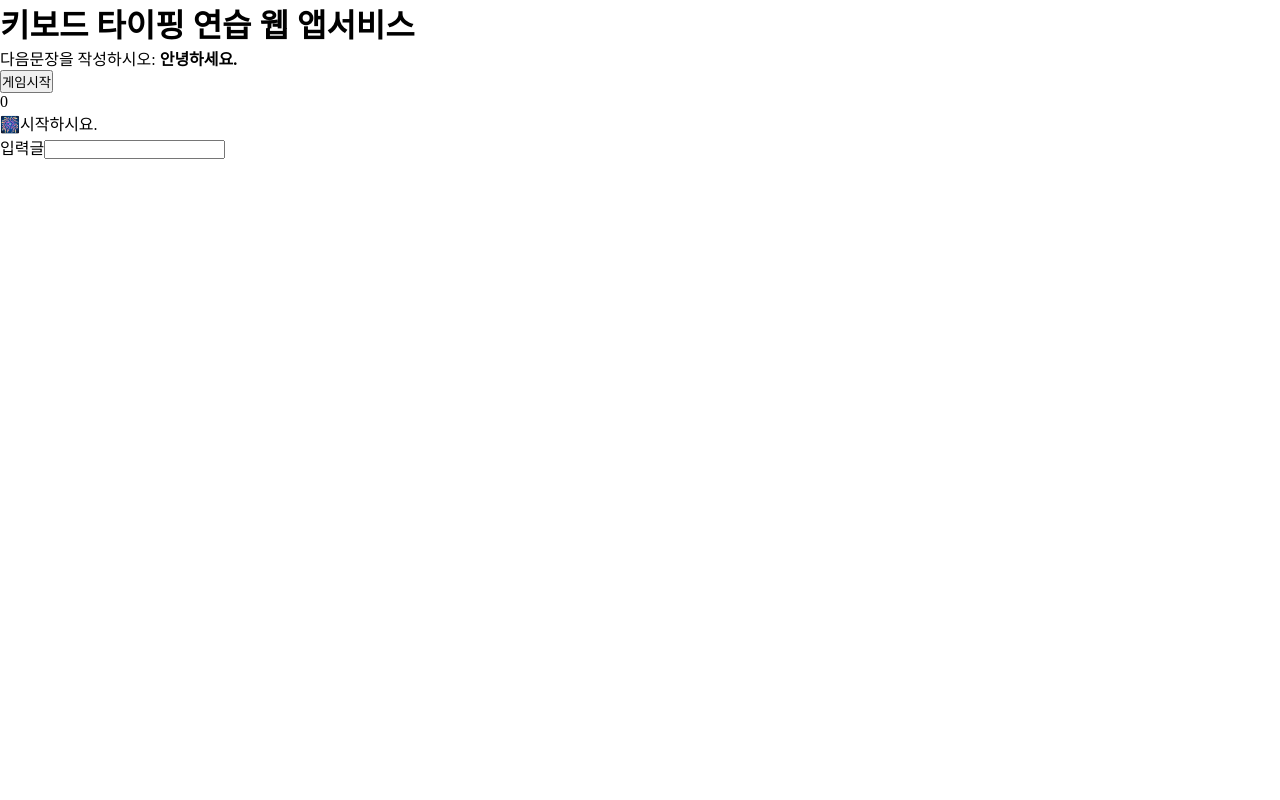
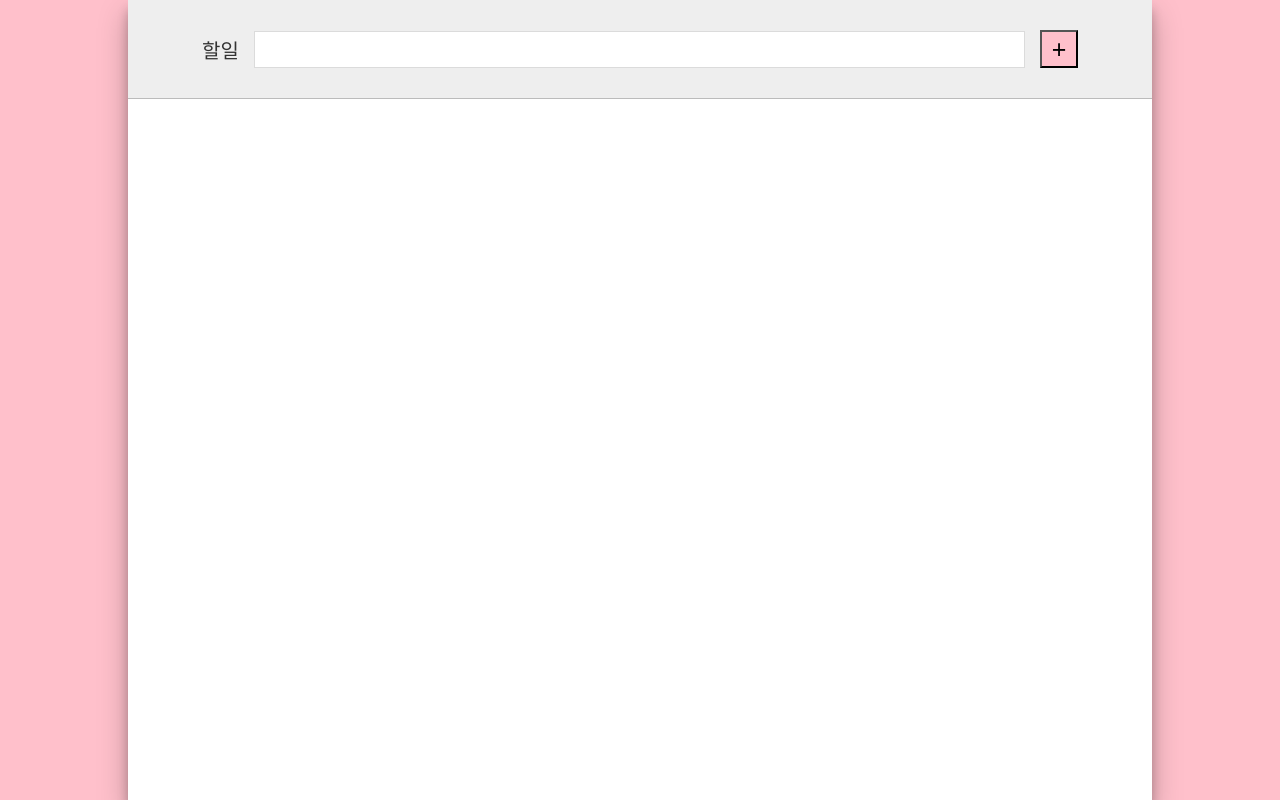
Before and after one commit to devgreact/til-react, a React (Vite) app: page / in a window 1280 px wide. Built offline with nearby package versions, Linux system fonts and the light colour scheme.

Commit message:
JSX 문법

```diff
--- /dev/null
+++ b/src/event-sample/Sample5.jsx
@@ -0,0 +1,159 @@
+import styled from "@emotion/styled";
+import { useState } from "react";
+const ContainerDiv = styled.div`
+  width: 100%;
+  height: 100vh;
+  background-color: pink;
+  display: flex;
+  justify-content: center;
+`;
+const WrapDiv = styled.div`
+  max-width: 1024px;
+  width: 100%;
+  height: 100%;
+  background: #fff;
+  box-shadow:
+    rgba(0, 0, 0, 0.25) 0px 14px 28px,
+    rgba(0, 0, 0, 0.22) 0px 10px 10px;
+`;
+const TextAreaDiv = styled.div`
+  border-bottom: 1px solid #bbb;
+  background-color: #eee;
+  padding: 30px;
+  display: flex;
+  justify-content: center;
+  align-items: center;
+  label {
+    font-size: 20px;
+    color: #333;
+
+    ~ input {
+      border: 1px solid #dbdbdb;
+      width: 80%;
+      padding: 10px;
+      min-width: 400px;
+      margin: 0 15px;
+    }
+  }
+  button {
+    width: 38px;
+    height: 38px;
+    background-color: pink;
+    font-size: 25px;
+    transition: all.3s;
+    &:hover {
+      background-color: hotpink;
+    }
+  }
+`;
+const TodoListDiv = styled.div`
+  padding: 30px;
+  height: calc(100% - 99px);
+  margin: 0 auto;
+  ul {
+    li {
+      border: 1px solid #ddd;
+      border-top-color: transparent;
+      padding: 30px;
+      display: flex;
+      justify-content: space-between;
+      align-items: center;
+      gap: 15px;
+      &:first-of-type {
+        border-top-color: #ddd;
+      }
+      span {
+        font-size: 16px;
+        color: #333;
+        display: flex;
+        align-items: center;
+        max-width: 60%;
+      }
+      button {
+        width: 38px;
+        height: 38px;
+        color: #555;
+        font-size: 32px;
+        transition: all 0.3s;
+        &:hover {
+          color: red;
+          background-color: #ddd;
+        }
+      }
+    }
+  }
+`;
+const Sample5 = () => {
+  //할일 목록
+  // 지금 입력중인 할일
+  // 목록을 만들어서 업데이트
+  // 삭제버튼 삭제
+
+  const [todo, setTodo] = useState("");
+  const [userTodoList, setUserTodoList] = useState([]);
+  const userInput = e => {
+    const { value } = e.target;
+    setTodo(value);
+    console.log(value);
+  };
+  const addTodo = () => {
+    setUserTodoList([...userTodoList, todo]);
+    setTodo("");
+  };
+  const addTodoEnter = e => {
+    if (e.key === "Enter") {
+      addTodo();
+    }
+  };
+
+  const deleteItem = _index => {
+    const arr = userTodoList.filter((item, index) => _index !== index);
+    setUserTodoList(arr);
+  };
+  console.log(userTodoList);
+  return (
+    <ContainerDiv>
+      <WrapDiv>
+        <TextAreaDiv>
+          <label htmlFor="userInput">할일</label>
+          <input
+            type="text"
+            value={todo}
+            id="userInput"
+            onChange={e => {
+              userInput(e);
+            }}
+            onKeyDown={e => addTodoEnter(e)}
+          />
+          <button
+            onClick={() => {
+              addTodo();
+            }}
+          >
+            +
+          </button>
+        </TextAreaDiv>
+        <TodoListDiv>
+          <ul>
+            {userTodoList.map((item, index) => {
+              return (
+                <li key={index}>
+                  <span>{item}</span>
+                  <button
+                    onClick={() => {
+                      deleteItem(index);
+                    }}
+                  >
+                    -
+                  </button>
+                </li>
+              );
+            })}
+          </ul>
+        </TodoListDiv>
+      </WrapDiv>
+    </ContainerDiv>
+  );
+};
+
+export default Sample5;
--- a/src/main.jsx
+++ b/src/main.jsx
@@ -1,10 +1,10 @@
 import { createRoot } from "react-dom/client";
 
+import Sample5 from "./event-sample/Sample5";
 import "./index.css";
-import EventSample2 from "./event-sample/EventSample2";
 
 createRoot(document.getElementById("root")).render(
   <>
-    <EventSample2 />
+    <Sample5 />
   </>,
 );
```
Also changed, not shown: src/event-sample/EventSample3.jsx (added, +90 -0 lines), src/event-sample/EventSample4.jsx (added, +53 -0 lines), 2 other files (tests, documents, lock files or other folders).
